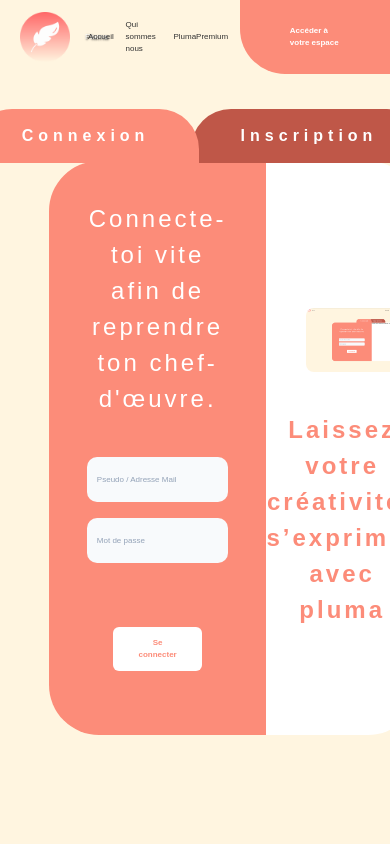
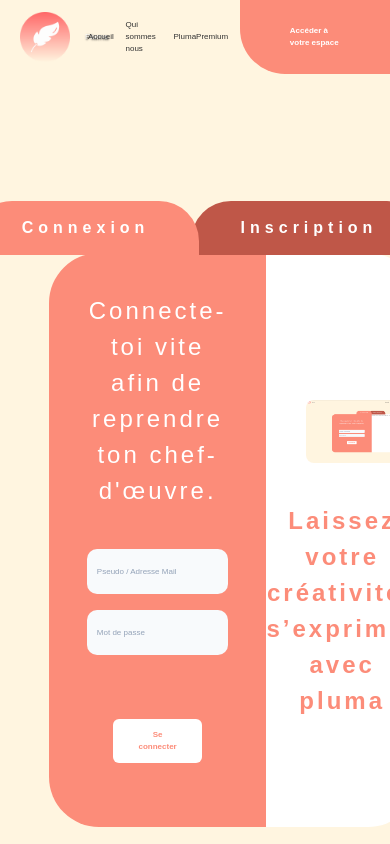
Before and after one commit to Nuxnuxx/Pluma, a React (Create React App) app in the folder client/: page /inscription-connexion in a window 390 px wide. Shown: the top 844 px of the page. Built offline with nearby package versions, Linux system fonts and the light colour scheme.

Commit message:
- Avancement responsive inscription-connexion

```diff
--- a/client/src/siteVitrine/styles/ConnexionInscription.scss
+++ b/client/src/siteVitrine/styles/ConnexionInscription.scss
@@ -2,12 +2,8 @@
   display: flex;
   justify-content: center;
   align-items: center;
-  position: absolute;
   z-index: -10;
-  top: 0;
-  bottom: 0;
-  right: 0;
-  left: 0;
+  margin-top: 15vh;
 
   .panel-login {
     width: 75%;
```
